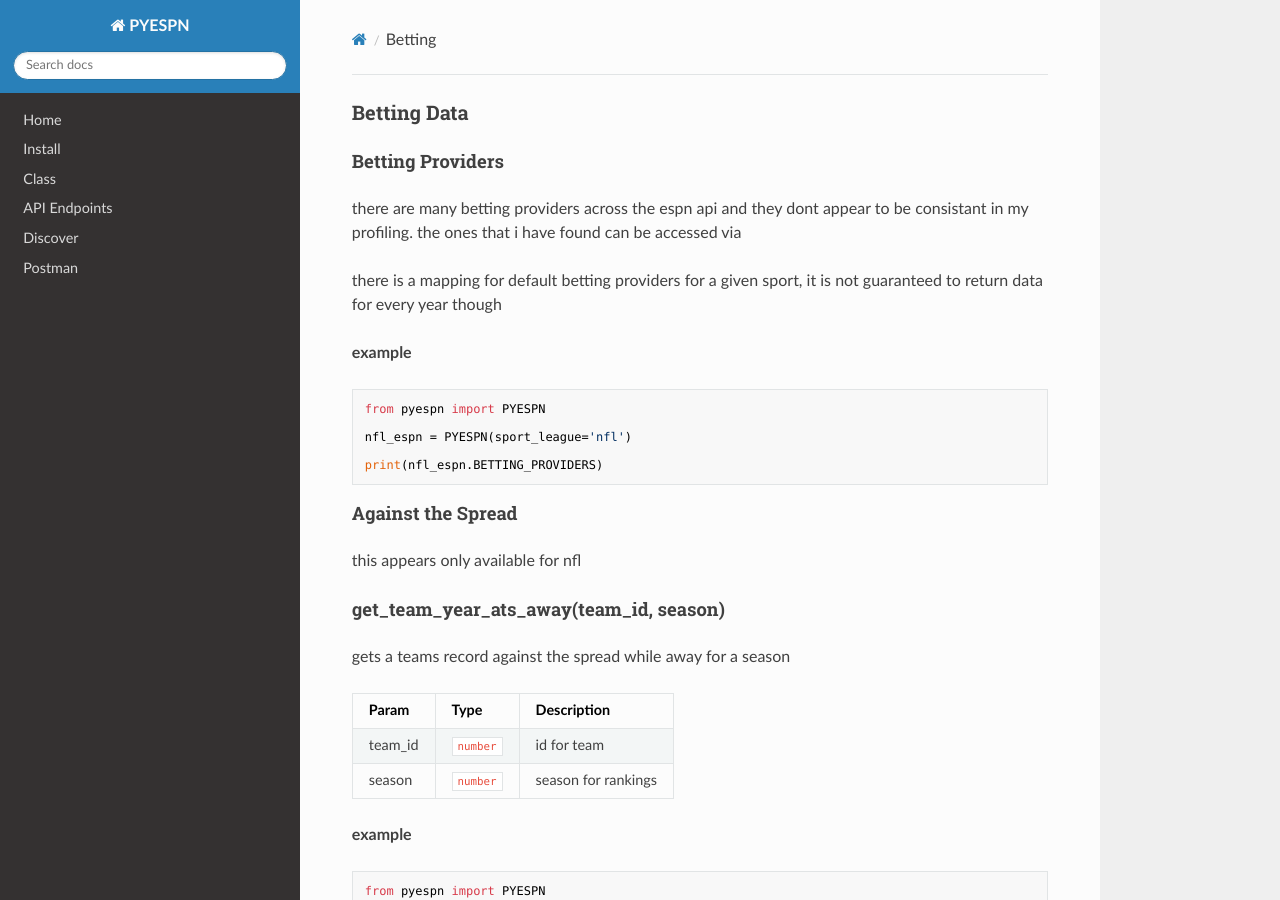
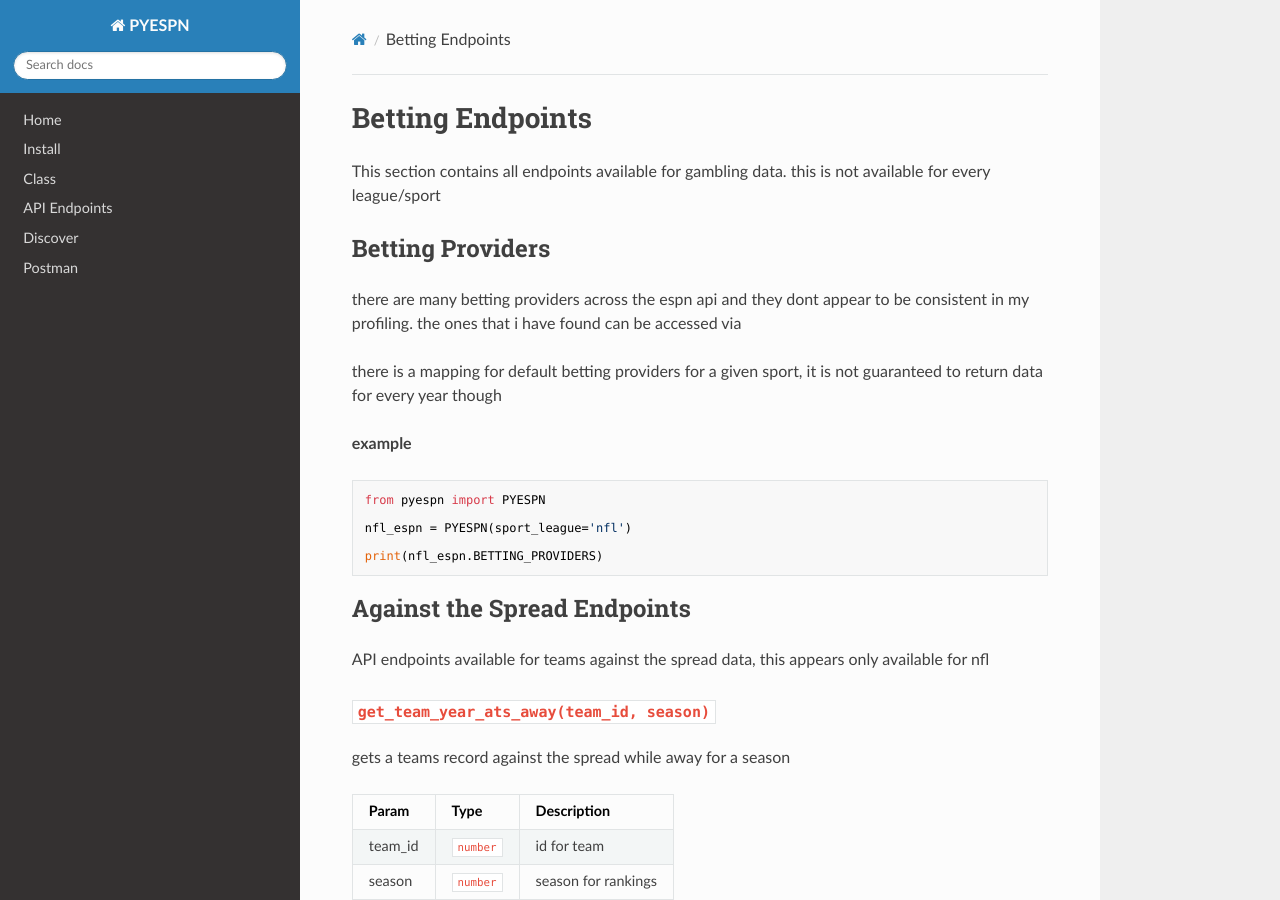
Before and after one commit to EnderLocke/pyespn, an MkDocs documentation site: the page built from docs/endpoints/betting.md, in a window 1280 px wide and 900 px high. Built offline with MkDocs 1.6.1, drawn with Linux system fonts in a browser that asks for light colours; nearby versions of some CDN libraries; some of the changed text lies outside the part shown.

````diff
--- a/docs/endpoints/betting.md
+++ b/docs/endpoints/betting.md
@@ -1,7 +1,8 @@
-### Betting Data
+# Betting Endpoints
+This section contains all endpoints available for gambling data. this is not available for every league/sport
 
-#### Betting Providers
-there are many betting providers across the espn api and they dont appear to be consistant in my profiling. the ones that i have found can be accessed via
+## Betting Providers
+there are many betting providers across the espn api and they dont appear to be consistent in my profiling. the ones that i have found can be accessed via
 
 there is a mapping for default betting providers for a given sport, it is not guaranteed to return data for every year though
 
@@ -15,10 +16,11 @@
 ```
 
 
-#### Against the Spread
+## Against the Spread Endpoints
+API endpoints available for teams against the spread data,
 this appears only available for nfl
 
-#### get_team_year_ats_away(team_id, season)
+### `get_team_year_ats_away(team_id, season)`
 gets a teams record against the spread while away for a season
 
 | Param   | Type | Description         |
@@ -41,7 +43,7 @@
 ```
 
 
-#### get_team_year_ats_home_favorite(team_id, season)
+### `get_team_year_ats_home_favorite(team_id, season)`
 gets a teams record against the spread while home favorite for a season
 
 | Param   | Type | Description         |
@@ -64,7 +66,7 @@
 ```
 
 
-#### get_team_year_ats_away_underdog(team_id, season)
+### `get_team_year_ats_away_underdog(team_id, season)`
 gets a teams record against the spread while an away dog for a season
 
 | Param   | Type | Description         |
@@ -86,7 +88,7 @@
 print(jax_ats)
 ```
 
-#### get_team_year_ats_home(team_id, season)
+### `get_team_year_ats_home(team_id, season)`
 gets a teams record against the spread while at home for a season
 
 | Param   | Type | Description         |
@@ -108,7 +110,7 @@
 print(jax_ats)
 ```
 
-#### get_team_year_ats_overall(team_id, season)
+### `get_team_year_ats_overall(team_id, season)`
 gets a teams record against the spread for a season
 
 | Param   | Type | Description         |
@@ -130,7 +132,7 @@
 print(jax_ats)
 ```
 
-#### get_team_year_ats_underdog(team_id, season)
+### `get_team_year_ats_underdog(team_id, season)`
 gets a teams record against the spread as a dog for a season
 
 | Param   | Type | Description         |
@@ -153,7 +155,7 @@
 ```
 
 
-#### get_team_year_ats_home_underdog(team_id, season)
+### `get_team_year_ats_home_underdog(team_id, season)`
 gets a teams record against the spread as a dog at home for a season
 
 | Param   | Type | Description         |
@@ -176,10 +178,10 @@
 ```
 
 
-#### Futures
+## Futures Endpoints
 api calls for futures, not available for every sport
 
-##### get_year_league_champions_futures(season, provider)
+### `get_year_league_champions_futures(season, provider)`
 gets the lines for the league champion
 
 | Param    | Type                | Description                                                   |
@@ -201,7 +203,7 @@
 ```
 
 
-##### get_league_year_division_champs_futures(season, division, provider)
+### `get_league_year_division_champs_futures(season, division, provider)`
 gets the lines for the specified division/conf from a provider
 
 | Param    | Type                | Description                                                                                                                  |
````
